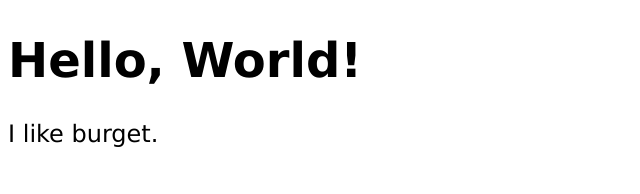
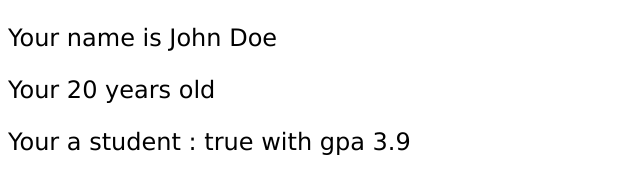
Before and after one commit to Haikalfkri/javascript-course, a plain HTML site: page index.html in a window 1280 px wide. Shown: the whole page, without its empty margins (0-640 px from the left). Drawn offline with Linux system fonts and the light colour scheme.

Commit message:
variables

```diff
--- a/index.html
+++ b/index.html
@@ -7,9 +7,13 @@
     <title>My Website</title>
 </head>
 <body>
-    <h1 id="h1"></h1>
-    <p id="p"></p>
+    <!-- <h1 id="h1"></h1> -->
+    <!-- <p id="p"></p> -->
 
-    <script src="starter/index.js"></script>
+    <p id="p1"></p>
+    <p id="p2"></p>
+    <p id="p3"></p>
+
+    <script src="variables/index.js"></script>
 </body>
 </html>
--- /dev/null
+++ b/variables/index.js
@@ -0,0 +1,32 @@
+// variable = a container that stores value.
+
+// 1. declaration   let x;
+// 2. assignment    x = 10;
+
+// let x;
+// x = 10;
+
+// let y = 10;
+
+// let age = 20;
+// let firstName = "Alex";
+// let gpa = 3.9;
+// let isGraduated = false;
+
+
+// console.log(typeof isGraduated);
+
+// variable naming convention
+// console.log(`Your name is ${firstName} and your ${age} years old.`);
+// console.log(`Your gpa is ${gpa}. Graduated: ${isGraduated}`);
+
+
+let fullName = "John Doe";
+let age = 20;
+let isStudent = true;
+let gpa = 3.9;
+
+
+document.getElementById("p1").textContent = `Your name is ${fullName}`;
+document.getElementById("p2").textContent = `Your ${age} years old`;
+document.getElementById("p3").textContent = `Your a student : ${isStudent} with gpa ${gpa}`;
```
